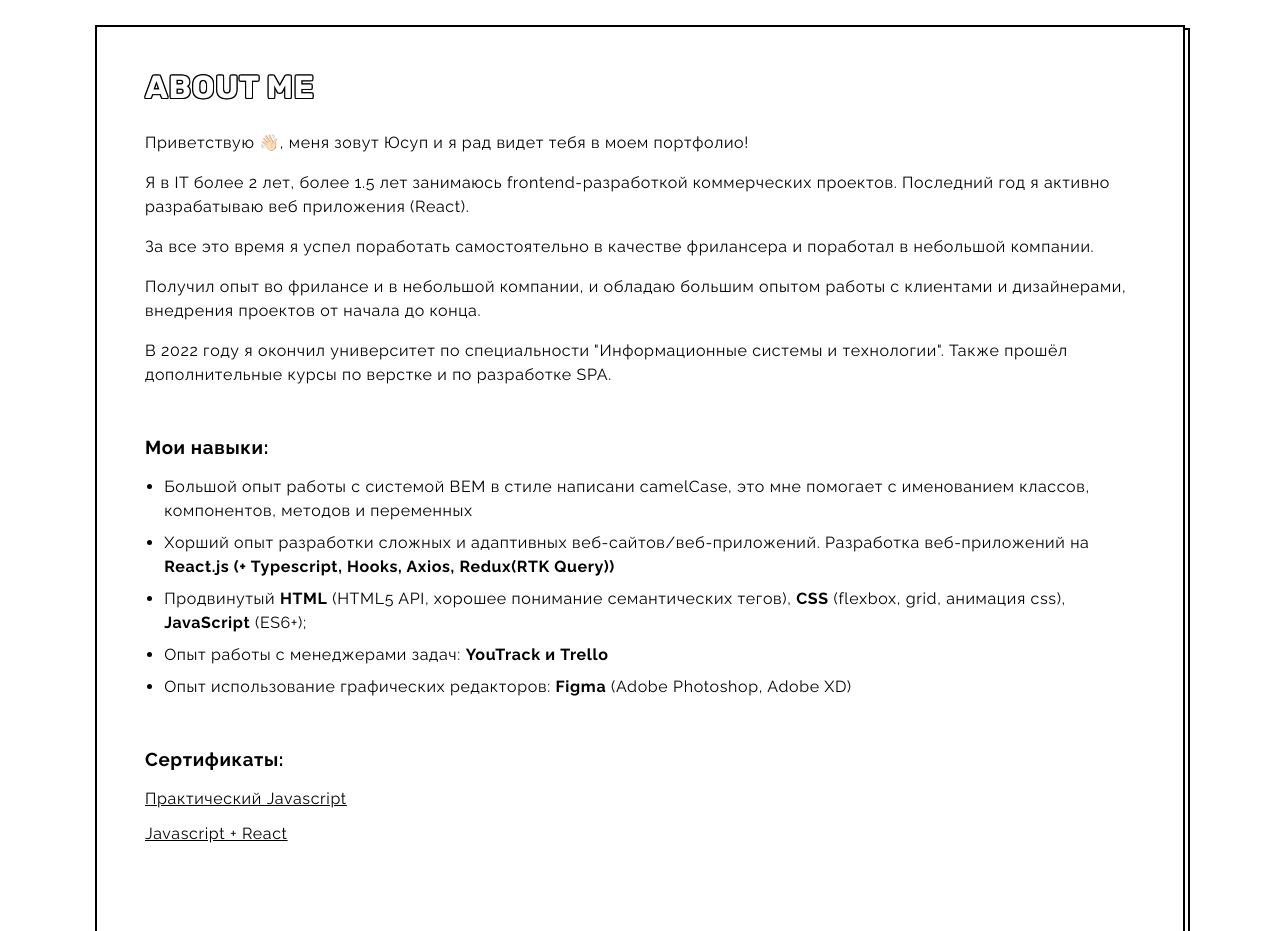
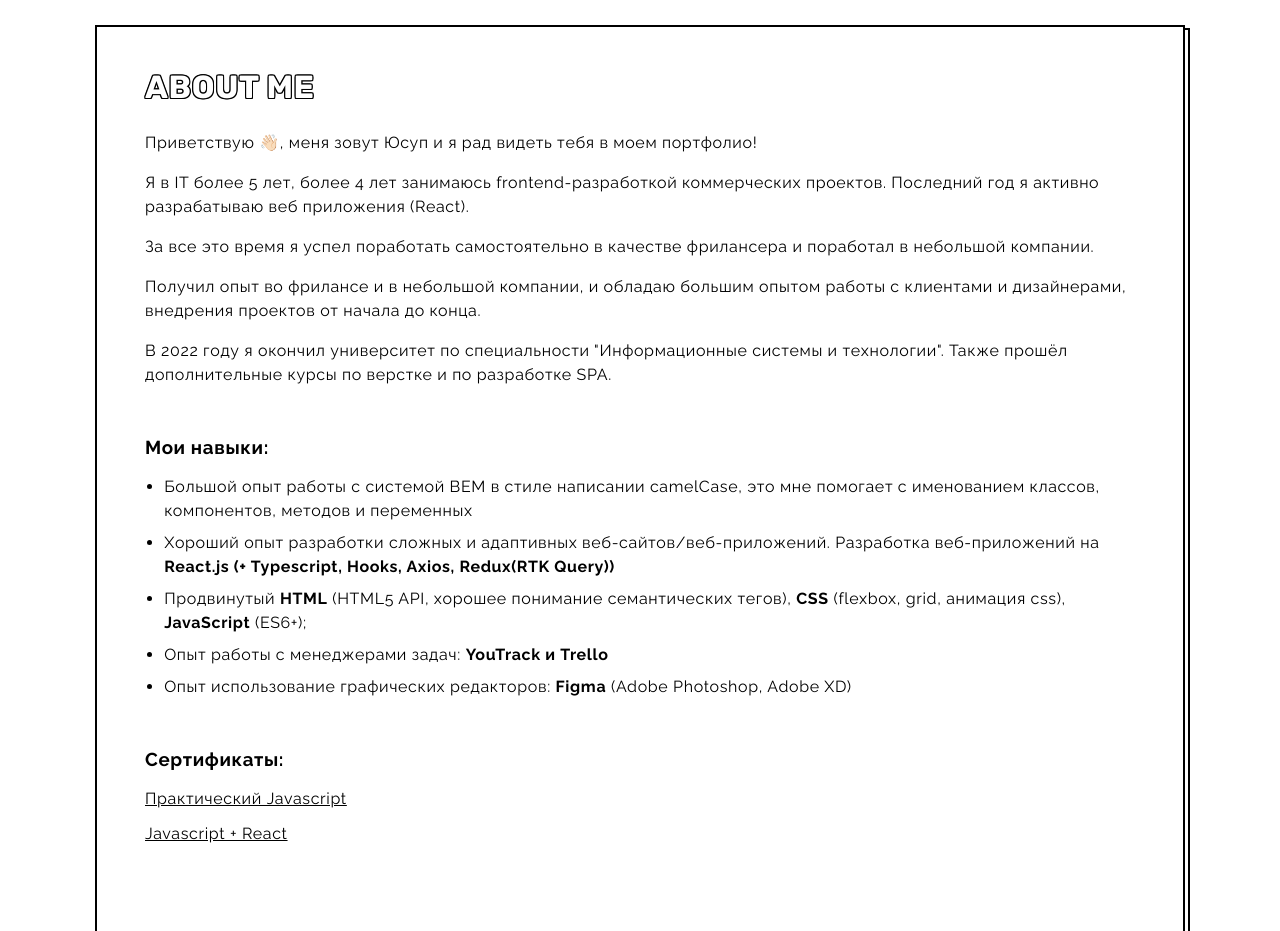
Before and after one commit to dk-dev10/portfolio, a React (Vite) app: page / in a window 1280 px wide. Shown: the part 1000-1931 px from the top of the page. Built offline with nearby package versions, Linux system fonts and the light colour scheme.

Commit message:
UPD:  corrected experience in about

```diff
--- a/src/data/about.ts
+++ b/src/data/about.ts
@@ -26,8 +26,8 @@ type TExperience = {
 
 export const aboutData: IAboutData = {
   text: [
-    'Приветствую 👋🏻, меня зовут Юсуп и я рад видет тебя в моем портфолио!',
-    `Я в IT более 2 лет, более 1.5 лет занимаюсь frontend-разработкой коммерческих проектов.
+    'Приветствую 👋🏻, меня зовут Юсуп и я рад видеть тебя в моем портфолио!',
+    `Я в IT более 5 лет, более 4 лет занимаюсь frontend-разработкой коммерческих проектов.
     Последний год я активно разрабатываю веб приложения (React).`,
     `За все это время я успел поработать самостоятельно в качестве фрилансера и
     поработал в небольшой компании.`,
@@ -43,9 +43,9 @@ export const aboutData: IAboutData = {
   list: {
     title: 'Мои навыки:',
     items: [
-      `Большой опыт работы с системой BEM в стиле написани camelCase,
+      `Большой опыт работы с системой BEM в стиле написании camelCase,
       это мне помогает с именованием классов, компонентов, методов и переменных`,
-      `Хорший опыт разработки сложных и адаптивных веб-сайтов/веб-приложений.
+      `Хороший опыт разработки сложных и адаптивных веб-сайтов/веб-приложений.
       Разработка веб-приложений на <b> React.js (+ Typescript, Hooks, Axios, Redux(RTK Query)) </b>`,
       `Продвинутый <b>HTML</b> (HTML5 API, хорошее понимание семантических тегов),
       <b>CSS</b> (flexbox, grid, анимация css), <b>JavaScript</b> (ES6+);
```
